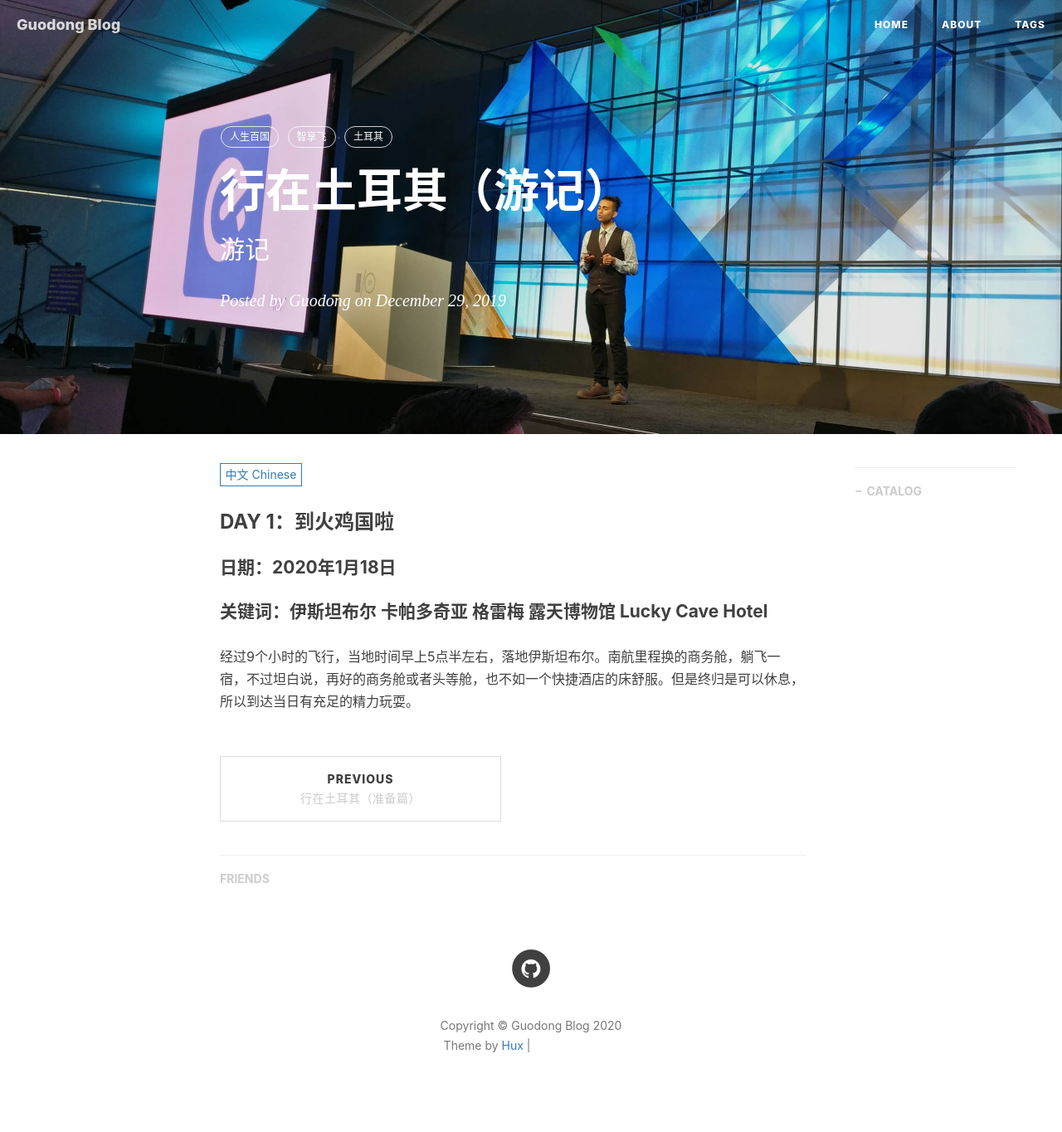
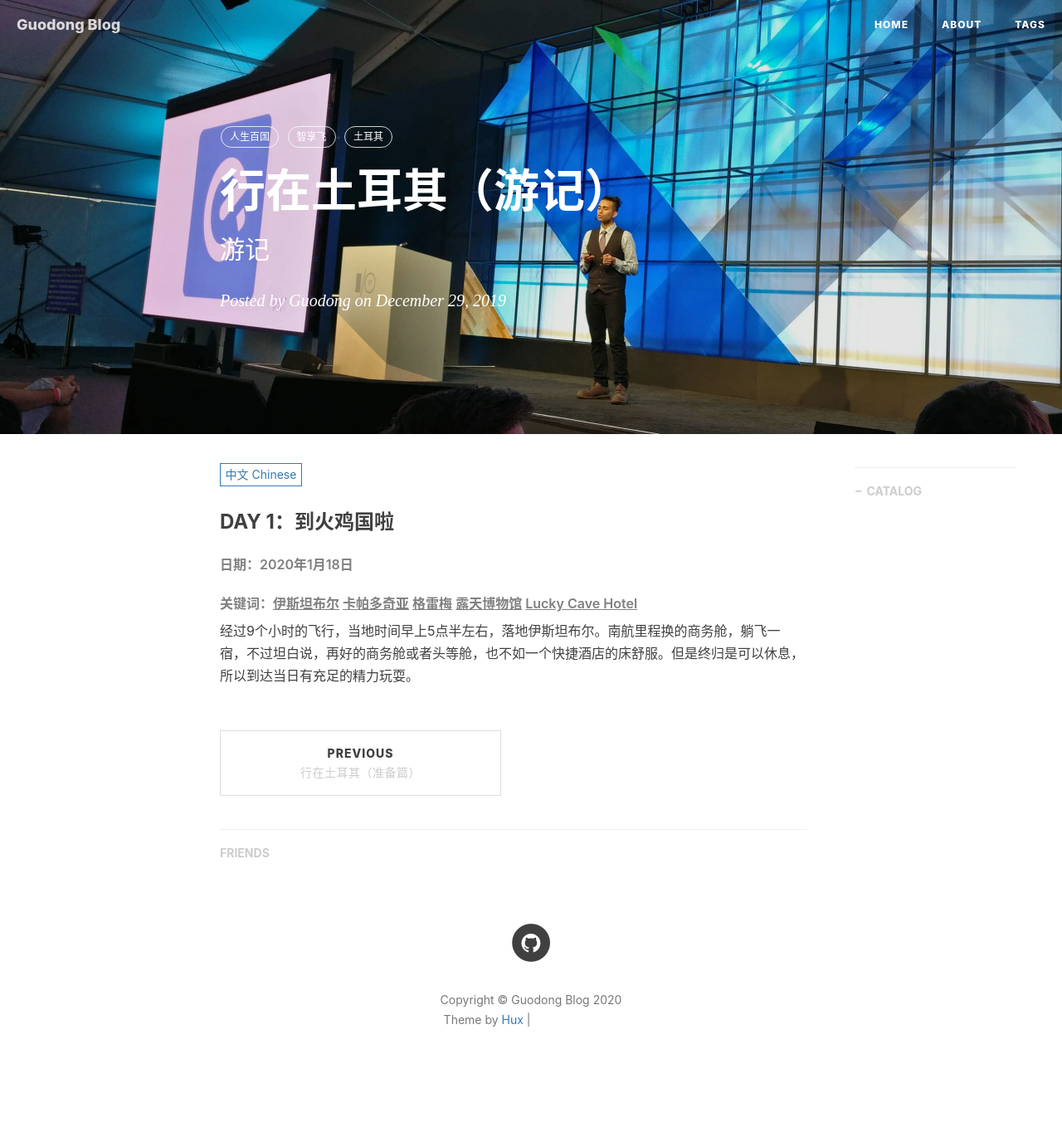
Before and after one commit to liguodong/liguodong.github.io, a Jekyll site: the page built from _posts/2020-02-03-travel-to-turkey-3.markdown, in a window 1280 px wide. Shown: the whole page at 83% size. Built offline with Jekyll 4.4.1, drawn with Linux system fonts in a browser that asks for light colours; nearby versions of some CDN libraries; comment, search, counter and statistics services are not loaded; after the commit the page ends 1333 px from its top, so only the background shows below that; grey boxes are pictures that could not be loaded.

```diff
--- a/_posts/2020-02-03-travel-to-turkey-3.markdown
+++ b/_posts/2020-02-03-travel-to-turkey-3.markdown
@@ -16,8 +16,8 @@ tags:
 
 ### DAY 1：到火鸡国啦
 
-#### 日期：2020年1月18日
+###### 日期：2020年1月18日
 
-#### 关键词：伊斯坦布尔 卡帕多奇亚 格雷梅 露天博物馆 Lucky Cave Hotel
+###### 关键词：<u>伊斯坦布尔</u> <u>卡帕多奇亚</u> <u>格雷梅</u> <u>露天博物馆</u> <u>Lucky Cave Hotel</u>
 
 经过9个小时的飞行，当地时间早上5点半左右，落地伊斯坦布尔。南航里程换的商务舱，躺飞一宿，不过坦白说，再好的商务舱或者头等舱，也不如一个快捷酒店的床舒服。但是终归是可以休息，所以到达当日有充足的精力玩耍。
```
